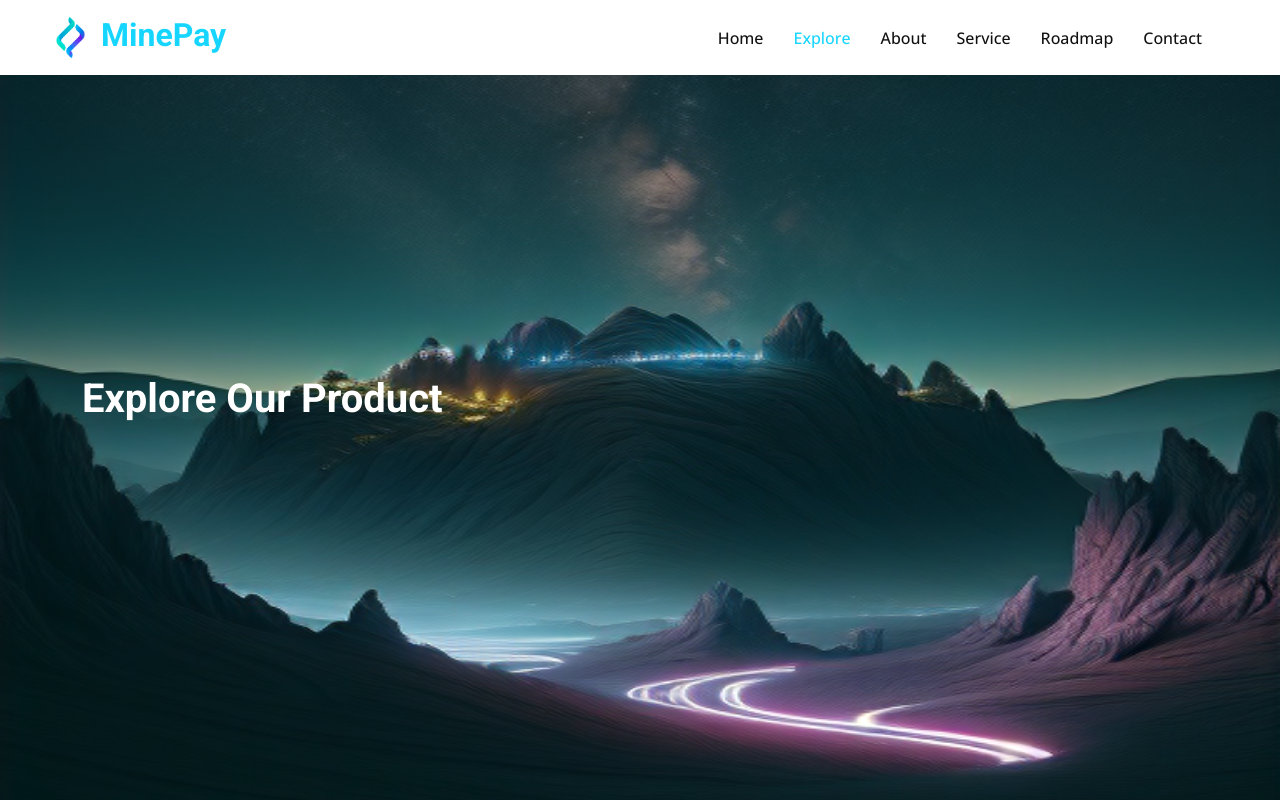
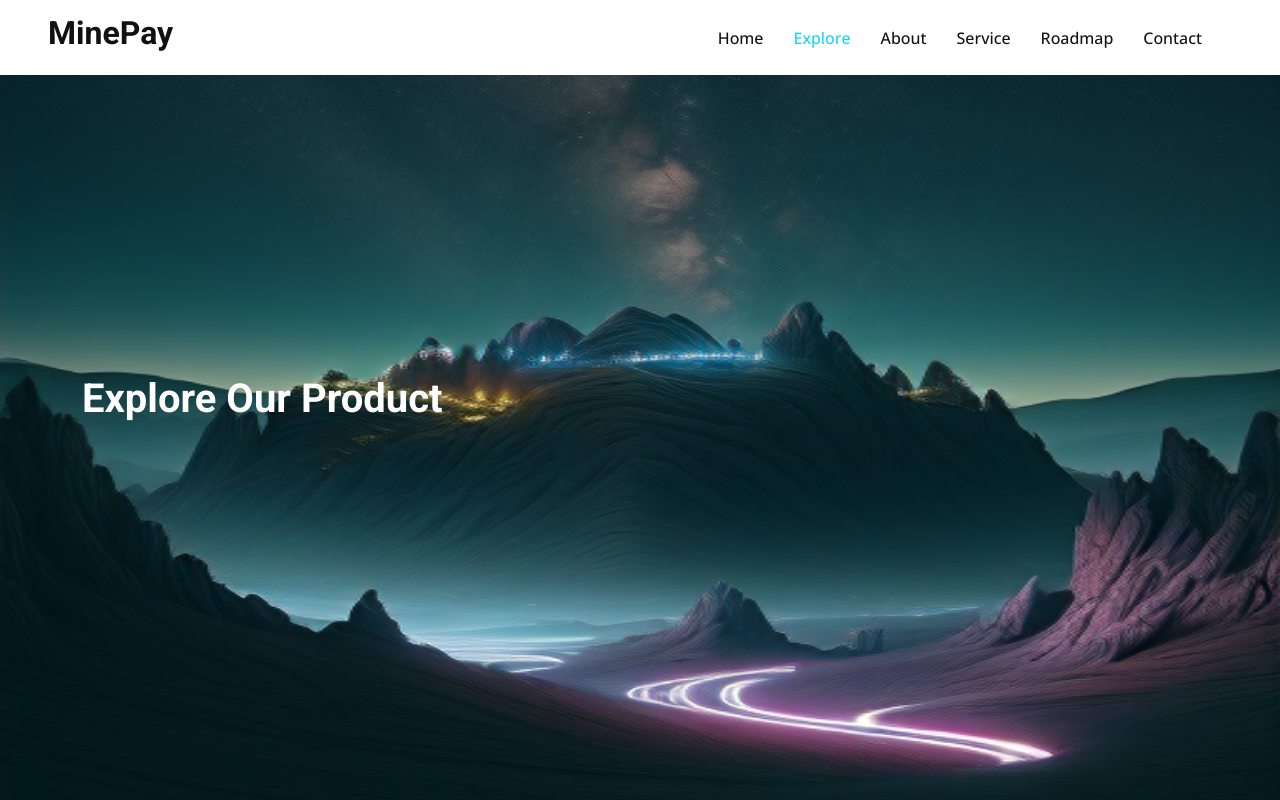
Before and after one commit to Sprayer1122/Minepay_web, a plain HTML site: page explore.html in a window 1280 px wide. Shown: the top 800 px of the page. Drawn offline with nearby package versions, Linux system fonts and the light colour scheme.

Commit message:
Update explore.html
logo update explore.html

```diff
--- a/explore.html
+++ b/explore.html
@@ -234,8 +234,7 @@
     <!-- Navbar Start -->
     <nav class="navbar navbar-expand-lg bg-white navbar-light sticky-top p-0 px-4 px-lg-5">
         <a href="index.html" class="navbar-brand d-flex align-items-center">
-            <h2 class="m-0 text-primary"><img class="img-fluid me-2" src="img/logo.png" alt=""
-                    style="width: 45px;">MinePay</h2>
+            <h2>MinePay</h2>
         </a>
         <button type="button" class="navbar-toggler" data-bs-toggle="collapse" data-bs-target="#navbarCollapse">
             <span class="navbar-toggler-icon"></span>
```
